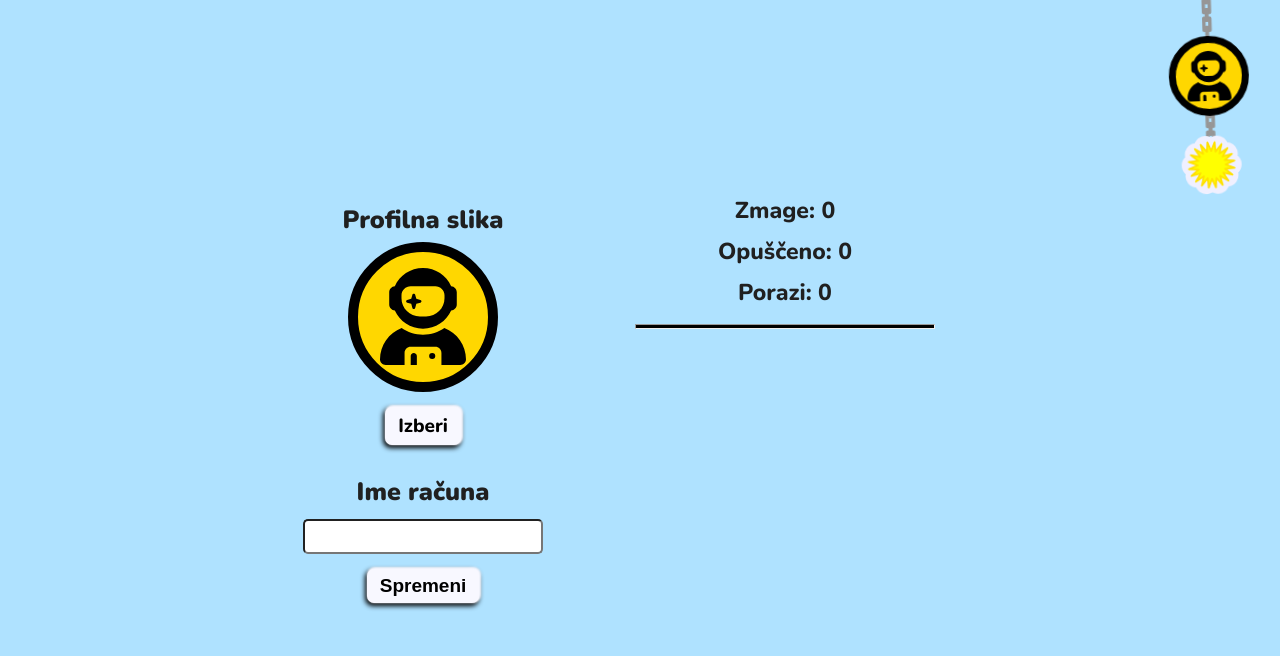
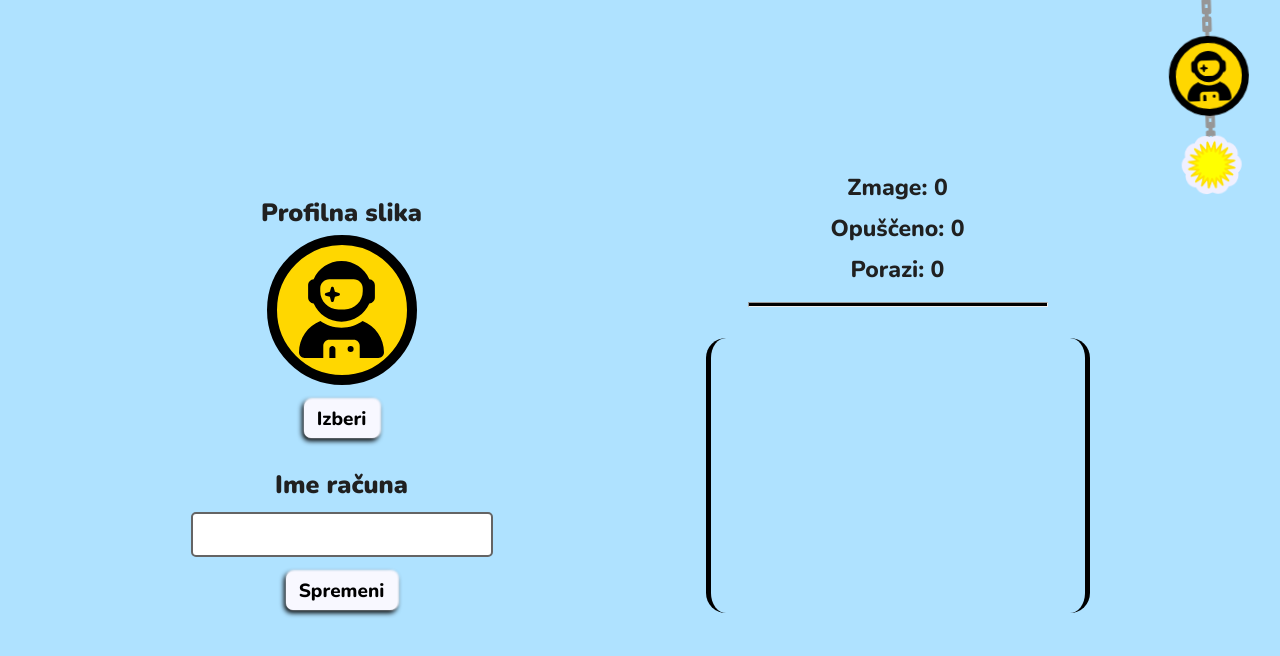
Before and after one commit to daboz5/vislice, a React (Vite) app: page /account in a window 1280 px wide. Shown: the top 656 px of the page. Built offline with nearby package versions, Linux system fonts and the light colour scheme.

Commit message:
modified:   src/game/Help.css 	modified:   src/navigation/LogedIn.tsx 	modified:   src/navigation/Menu.css 	modified:   src/routes/Account.css 	modified:   src/routes/Account.tsx 	modified:   src/routes/Game.css 	modified:   src/routes/Root.css 	modified:   src/utils/useGame.tsx

```diff
--- a/src/game/Help.css
+++ b/src/game/Help.css
@@ -67,7 +67,6 @@
   width: 100%;
   text-align: centers;
 }
-
 
 .helpMenu {
   min-width: 275px;
--- a/src/navigation/LogedIn.tsx
+++ b/src/navigation/LogedIn.tsx
@@ -23,7 +23,7 @@ export default function LogedIn() {
                 onMouseDown={(e) => handleBtnClickStyle(e.currentTarget, true)}
                 onMouseUp={(e) => handleBtnClickStyle(e.currentTarget, false, true)}
                 onMouseLeave={(e) => handleBtnClickStyle(e.currentTarget, false, true)}
-                style={{ boxShadow: boxShadowStyleBtnDef, fontWeight: "800" }}
+                style={{ boxShadow: boxShadowStyleBtnDef }}
                 rel="noopener noreferrer">
                 {loc.name}
             </Link>
@@ -34,7 +34,7 @@ export default function LogedIn() {
                 onMouseDown={(e) => handleBtnClickStyle(e.currentTarget, true)}
                 onMouseUp={(e) => handleBtnClickStyle(e.currentTarget, false, true)}
                 onMouseLeave={(e) => handleBtnClickStyle(e.currentTarget, false, true)}
-                style={{ boxShadow: boxShadowStyleBtnDef, fontWeight: "800" }}
+                style={{ boxShadow: boxShadowStyleBtnDef }}
                 rel="noopener noreferrer">
                 Izpiši me
             </Link>
--- a/src/navigation/Menu.css
+++ b/src/navigation/Menu.css
@@ -131,17 +131,8 @@ h4 {
     font-size: 21px;
 }
 
-.inputField {
-    height: 35px;
-    font-size: 18px;
-    letter-spacing: 0.05em;
-    width: 100%;
-    border-radius: 5px;
-}
-
 .inputField[type="password"] {
-    font-family: Verdana, Geneva, Tahoma, sans-serif;
-    letter-spacing: 0.02em;
+    letter-spacing: 0.25em;
 }
 
 .eye {
--- a/src/routes/Account.css
+++ b/src/routes/Account.css
@@ -1,8 +1,8 @@
 .accPage {
     display: flex;
-    justify-content: center;
+    justify-content: space-evenly;
     align-items: center;
-    gap: 50px;
+    gap: 3%;
     height: 100%;
     width: 100%;
     font-size: 23px;
@@ -50,15 +50,23 @@ h4 {
 }
 
 input {
-    display: block;
-    height: 35px;
-    width: 240px;
-    margin: 5px auto 0;
-    padding: 5px 10px;
-    font-size: 18px;
+    display: flex;
+    align-items: center;
+    height: 45px;
+    width: 100%;
+    font-size: 20px;
     font-weight: 700;
+    text-align: center;
     letter-spacing: 0.05em;
+    margin-top: 5px;
+    border: 2px solid rgb(100, 100, 100);
     border-radius: 5px;
+    padding: 0 15px;
+    outline: none;
+}
+
+input:focus {
+    border: 2px solid rgb(50, 50, 50);
 }
 
 /*INFO*/
@@ -84,28 +92,30 @@ input {
 }
 
 #pastGamesBox {
-    height: 250px;
     width: 30vw;
-    min-width: 275px;
+    min-width: 325px;
+    margin: 20px 0 30px;
+    border-right: 5px solid black;
+    border-left: 5px solid black;
+    border-radius: 20px;
+    padding: 0 10px;
+}
+
+#pastGames {
     overflow-y: auto;
-    margin: 5px 0 25px;
-    border-radius: 5px;
-    padding: 10px 10px 10px 20px;
+    scrollbar-gutter: stable both-edges;
+    height: 275px;
+    padding: 0 10px;
 }
 
 .pastGame {
     display: flex;
+    align-items: baseline;
     gap: 15px;
-    max-height: 600px;
 }
 
 .pastGame p {
-    font-size: 20px;
-    margin: 7px 0;
-}
-
-.pastGame p:nth-child(1) {
-    align-self: flex-start;
+    margin: 8px 0;
 }
 
 .pastGame p:nth-child(2) {
@@ -114,16 +124,16 @@ input {
 }
 
 .boardIcon {
-    max-width: 25px;
+    max-width: 23px;
 }
 
 /*SCROLLBAR*/
 
-#pastGamesBox::-webkit-scrollbar {
-    width: 10px;
+#pastGames::-webkit-scrollbar {
+    width: 12px;
 }
 
-#pastGamesBox::-webkit-scrollbar-thumb {
+#pastGames::-webkit-scrollbar-thumb {
     border-radius: 10px;
 }
 
--- a/src/routes/Account.tsx
+++ b/src/routes/Account.tsx
@@ -60,7 +60,7 @@ export default function Account() {
                         onMouseDown={(e) => handleBtnClickStyle(e.currentTarget, true)}
                         onMouseUp={(e) => handleBtnClickStyle(e.currentTarget, false)}
                         onMouseLeave={(e) => handleBtnClickStyle(e.currentTarget, false)}
-                        style={{ boxShadow: boxShadowStyleBtn, fontWeight: "800" }}
+                        style={{ boxShadow: boxShadowStyleBtn }}
                         htmlFor="picBtn">
                         Izberi
                         <input
@@ -120,10 +120,12 @@ export default function Account() {
                     Porazi: {ratio.lost}
                 </div>
                 <hr className="boardLine" />
-                <div
-                    id="pastGamesBox"
-                    className={!darkMode ? "scrollDay" : "scrollNight"}>
-                    {pastGames}
+                <div id="pastGamesBox">
+                    <div
+                        id="pastGames"
+                        className={!darkMode ? "scrollDay" : "scrollNight"}>
+                        {pastGames}
+                    </div>
                 </div>
             </div>
         </section>
--- a/src/routes/Game.css
+++ b/src/routes/Game.css
@@ -48,6 +48,10 @@ b {
   transition: 0.5s;
 }
 
+#panicBtn:hover {
+  filter: brightness(1.2);
+}
+
 /*LIFE*/
 
 #lifeBox {
@@ -69,6 +73,7 @@ b {
 .lettersBox {
   display: flex;
   justify-content: center;
+  font-weight: 800;
   align-items: center;
   height: 70px;
   padding: 3px 5px;
--- a/src/routes/Root.css
+++ b/src/routes/Root.css
@@ -19,8 +19,9 @@
     margin: 10px auto;
     padding: 6px 13px;
     color: black;
+    font-family: Nunito;
     font-size: 19px;
-    font-weight: 700;
+    font-weight: 800;
     text-decoration: none;
     border: 0px;
     border-radius: 7px;
--- a/src/utils/useGame.tsx
+++ b/src/utils/useGame.tsx
@@ -236,7 +236,7 @@ export default function useGame() {
                         0 0 7px 3px red`,
                     backgroundColor: panic.state ?
                         "rgb(0, 220, 0)" :
-                        "rgb(255, 0, 0)"
+                        "rgb(230, 0, 0)"
                 }
             });
         if (!paniced) { switchPaniced() }
```
